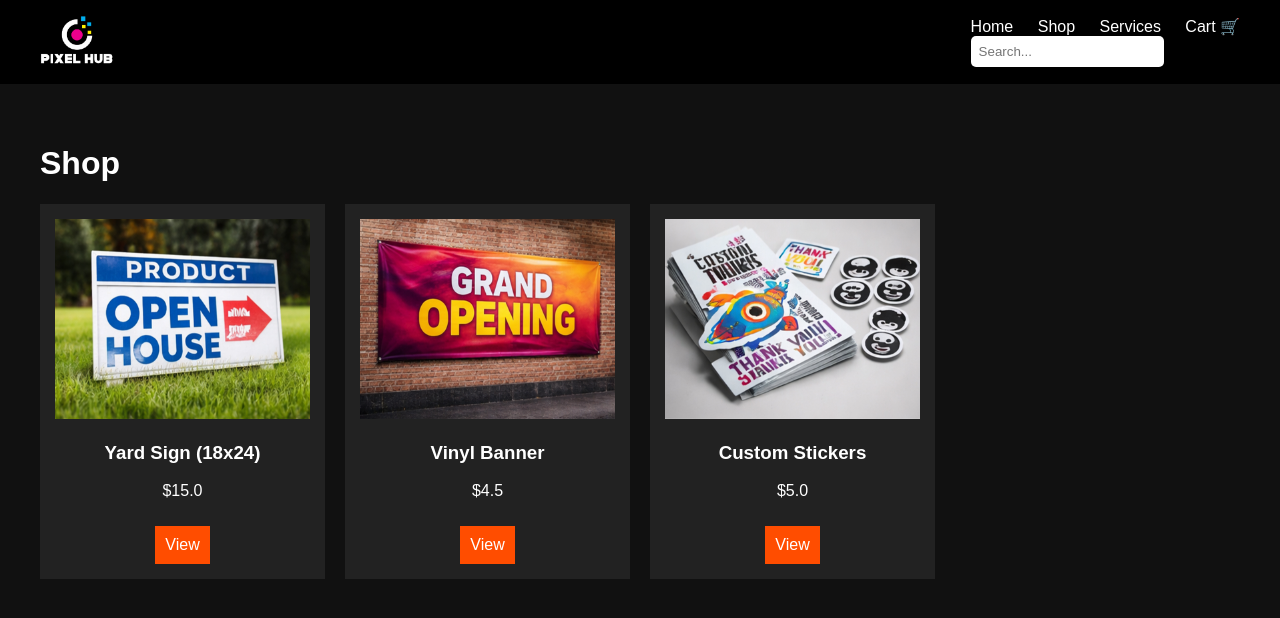
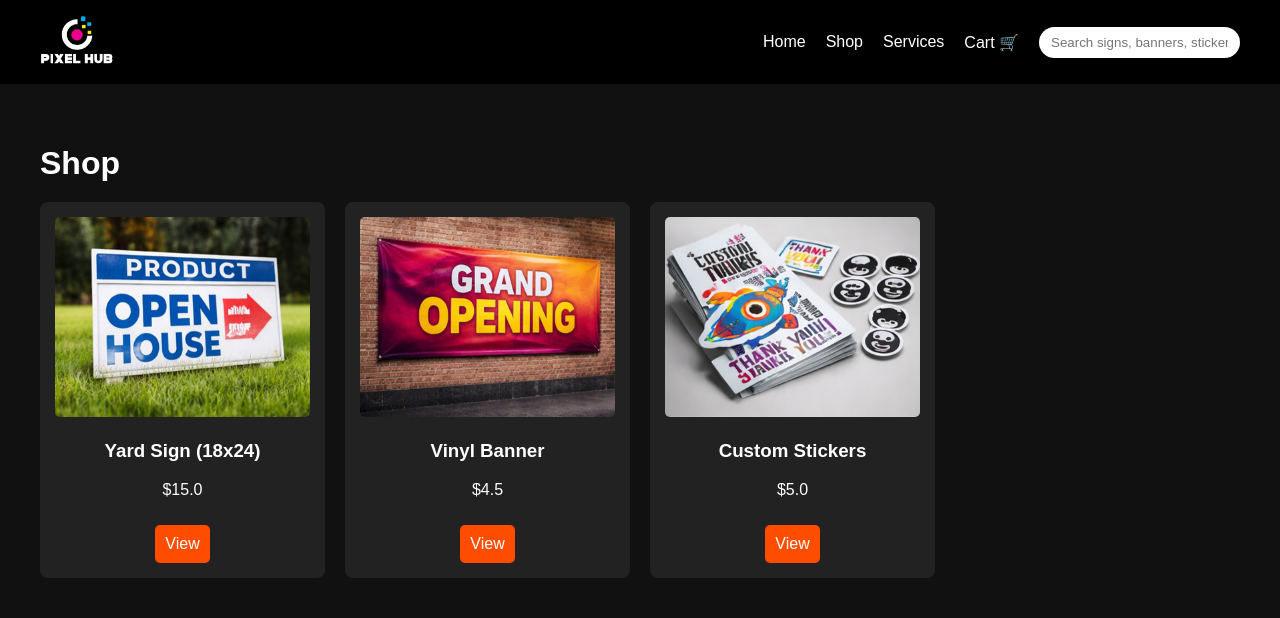
Before and after one commit to pixelhubfl/pixelhub-website, a Django app: page /shop/ in a window 1280 px wide. Shown: the top 618 px of the page. Run offline with Django 5.2, Linux system fonts and the light colour scheme; data comes from the database, SQL or seed files in the repository; some libraries are stand-ins or nearby versions.

Commit message:
shop UI improved + navbar search fixed

```diff
--- a/templates/main/shop.html
+++ b/templates/main/shop.html
@@ -25,10 +25,27 @@
             height: 50px;
         }
 
+        .nav-links {
+            display: flex;
+            align-items: center;
+        }
+
         .nav-links a {
             color: white;
             margin-left: 20px;
             text-decoration: none;
+        }
+
+        /* SEARCH */
+        .search-form {
+            margin-left: 20px;
+        }
+
+        .search-input {
+            padding: 8px 12px;
+            border-radius: 20px;
+            border: none;
+            outline: none;
         }
 
         /* SHOP */
@@ -46,12 +63,19 @@
             background: #222;
             padding: 15px;
             text-align: center;
+            border-radius: 8px;
+            transition: transform 0.2s ease;
+        }
+
+        .product:hover {
+            transform: scale(1.03);
         }
 
         .product img {
             width: 100%;
             height: 200px;
             object-fit: cover;
+            border-radius: 5px;
         }
 
         .product a {
@@ -61,6 +85,11 @@
             background: #ff4d00;
             color: white;
             text-decoration: none;
+            border-radius: 5px;
+        }
+
+        h1 {
+            margin-bottom: 20px;
         }
     </style>
 </head>
@@ -70,8 +99,8 @@
 <!-- NAVBAR -->
 <div class="navbar">
     <a href="/">
-    <img src="{% static 'images/logo.png' %}">
-</a>
+        <img src="{% static 'images/logo.png' %}">
+    </a>
 
     <div class="nav-links">
         <a href="/">Home</a>
@@ -79,11 +108,11 @@
         <a href="/services/">Services</a>
         <a href="/cart/">Cart 🛒</a>
 
-        <form method="GET" action="/shop/" style="margin-left: 20px;">
-            <input type="text" name="q" placeholder="Search..." value="{{ query|default:'' }}"
-        style="padding:8px; border-radius:5px; border:none;">
+        <!-- 🔥 SEARCH -->
+        <form method="GET" action="/shop/" class="search-form">
+            <input type="text" name="q" placeholder="Search signs, banners, stickers..."
+                   value="{{ query|default:'' }}" class="search-input">
         </form>
-
     </div>
 </div>
 
@@ -108,7 +137,7 @@
     </div>
 </div>
 
-<!--Start of Tawk.to Script-->
+<!-- CHAT -->
 <script type="text/javascript">
 var Tawk_API=Tawk_API||{}, Tawk_LoadStart=new Date();
 (function(){
@@ -120,7 +149,6 @@ s1.setAttribute('crossorigin','*');
 s0.parentNode.insertBefore(s1,s0);
 })();
 </script>
-<!--End of Tawk.to Script-->
 
 </body>
 </html>
```
Also changed, not shown: templates/main/home.html (+21 -6 lines).
